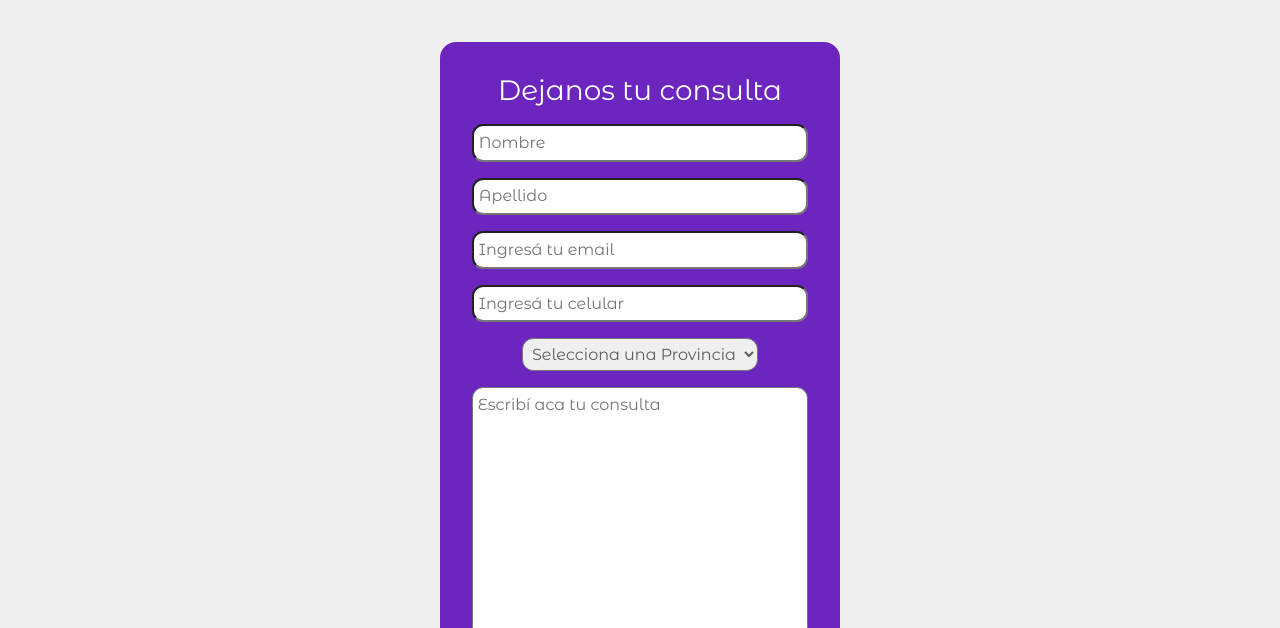
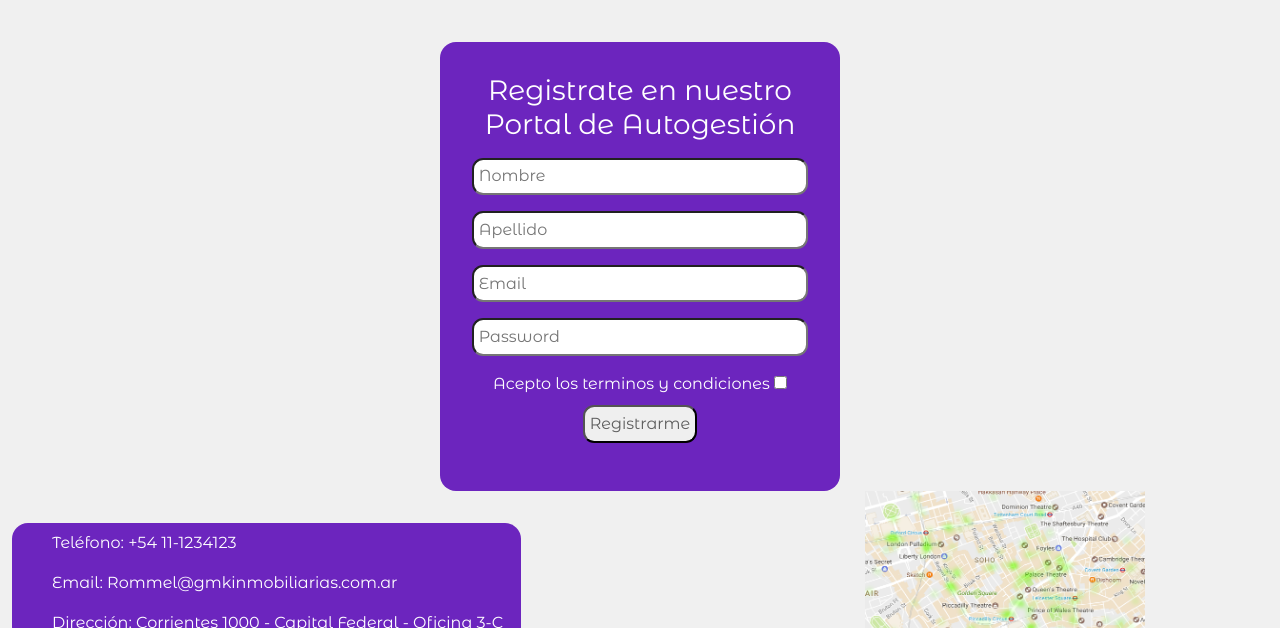
Before and after one commit to RommelMk/Inmobiliaria-Morales, a plain HTML site: page Pages/contacto.html in a window 1280 px wide. Shown: the part 172-800 px from the top of the page. Drawn offline with nearby package versions, Linux system fonts and the light colour scheme.

Commit message:
Segunda pre-entrega

```diff
--- a/Pages/contacto.html
+++ b/Pages/contacto.html
@@ -45,11 +45,12 @@
    <main>
     <h2 class="subtitlePage">CONTACTANOS</h2>
         <form class="form">
-            <h3 class="formTitle">Dejanos tu consulta</h3>
-            <input class="formLine" type="text" name="Nombre" placeholder="Nombre">
-            <input class="formLine" type="text" name="Apellido" placeholder="Apellido">
-            <input class="formLine" type="email" name="Email" placeholder="Ingresá tu email">
-            <input class="formLine" type="text" name="Teléfono" placeholder="Ingresá tu celular">
+            <h3 class="formTitle">Registrate en nuestro Portal de Autogestión</h3>
+            <input class="formLine" id="nameRegister" type="text" name="Nombre" placeholder="Nombre">
+            <input class="formLine" id="lmRegister" type="text" name="Apellido" placeholder="Apellido">
+            <input class="formLine" id="emailForm" type="email" name="Email" placeholder="Email">
+            <input class="formLine" id="passForm" type="password" name="password" placeholder="Password">
+           <!--
             <select class="buttonSelect">
                 <option selected="selected">Selecciona una Provincia</option>
                 <option>CABA</option>
@@ -76,13 +77,15 @@
                 <option>Tierra del Fuego</option>
                 <option>Tucumán</option>
             </select>
+
             <br>
             <textarea class="formLine" name="comentarios" id="comentarios" placeholder="Escribí aca tu consulta" cols="30" rows="10"></textarea>
             <br>
+            -->
             <span>Acepto los terminos y condiciones</span>
             <input class="check" type="checkbox" name="aceptar" required>
             <br>
-            <input class="buttonSelect" type="submit" name="Enviar" id="Enviar" value="Enviar">
+            <input class="buttonSelect" type="submit" name="registrarme" id="registrarme" value="Registrarme">
         </form>
     </main>
    <footer>
```
Also changed, not shown: Js/index.js (+7 -0 lines).
